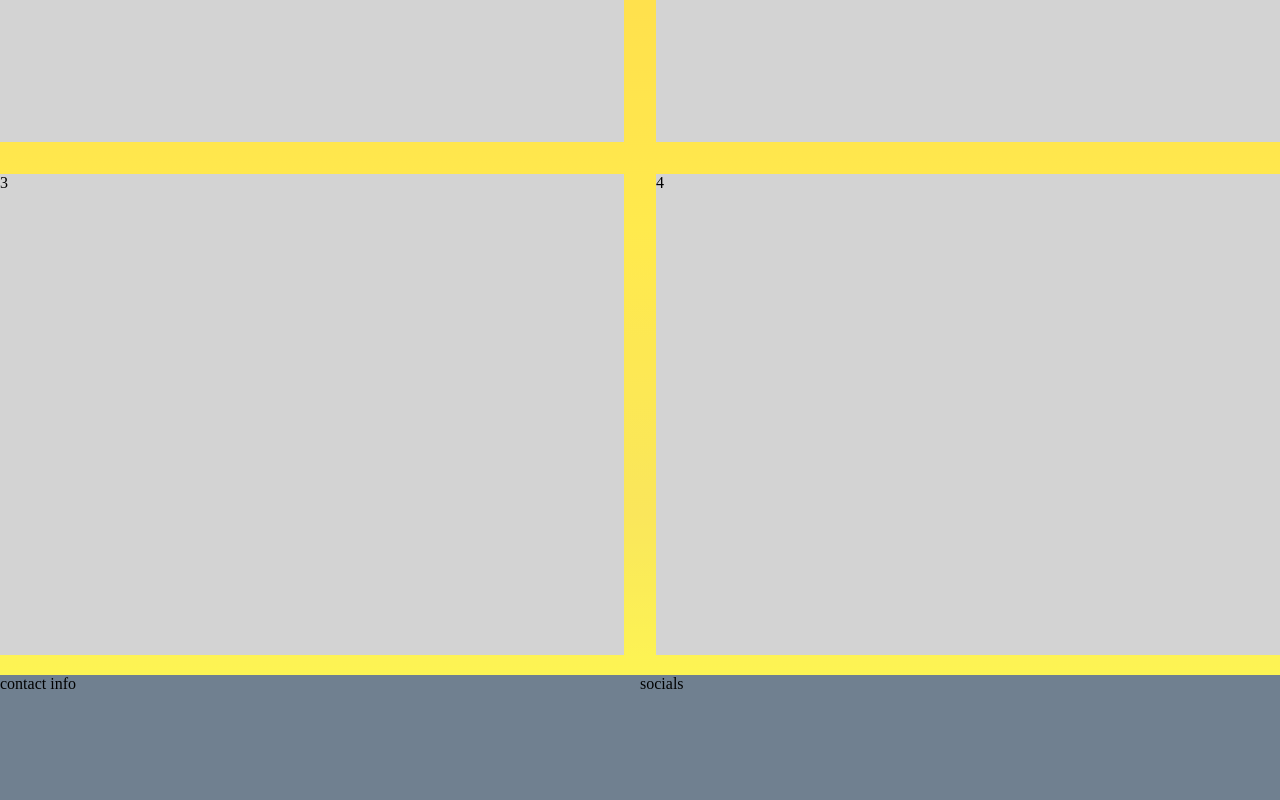
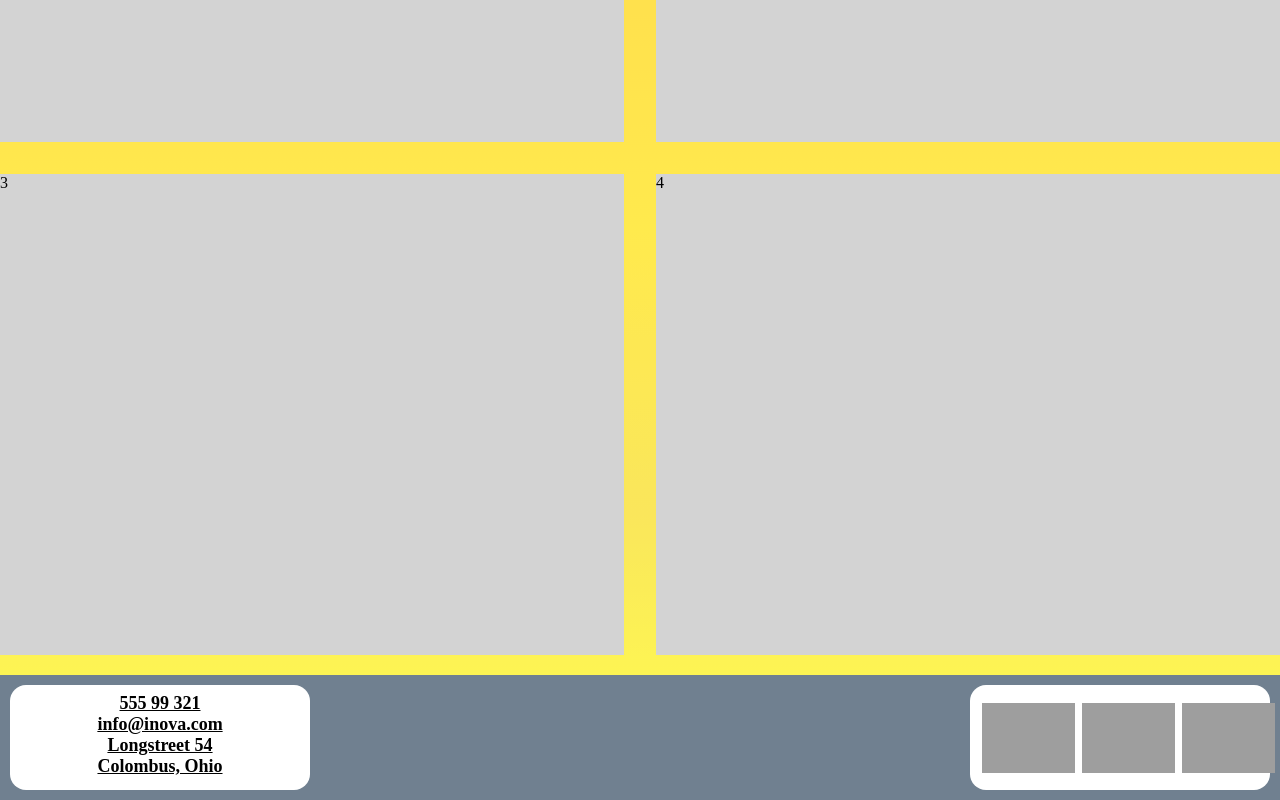
Before and after one commit to s311709/MakeItResponsive, a plain HTML site: page schedule.html in a window 1280 px wide. Shown: the part 915-1715 px from the top of the page. Drawn offline with Linux system fonts and the light colour scheme; grey boxes are pictures that could not be loaded.

Commit message:
footer på flere sider

```diff
--- a/schedule.html
+++ b/schedule.html
@@ -74,14 +74,32 @@
 </div> <!-- contents grid div --->
 
 <div class="footer">
-	<div id="contact-info">contact info</div>
-	<div id="socials">
-	socials</div>
+	<div class="contact-info">
+		<li>
+			<ul>555 99 321</ul>
+			<ul>info@inova.com</ul>
+			<ul>Longstreet 54</ul>
+			<ul>Colombus, Ohio</ul>
+		</li>
+	</div>
+	<div class="socials">
+		<div class="icon">
+			<a target="_blank" href="https://www.facebook.com/">
+				<img height="70px" src="https://iconmonstr.com/wp-content/g/gd/makefg.php?i=../assets/preview/2012/png/iconmonstr-facebook-3.png&r=0&g=0&b=0" alt="facebook">
+			</a>
+		</div>
+		<div class="icon">
+			<a target="_blank" href="https://twitter.com/">
+				<img height="70px" src="https://iconmonstr.com/wp-content/g/gd/makefg.php?i=../assets/preview/2012/png/iconmonstr-twitter-3.png&r=0&g=0&b=0" alt="twitter">
+			</a>
+		</div>
+
+		<div class="icon">
+			<a target="_blank" href="https://www.instagram.com/">
+				<img height="70px" src="https://iconmonstr.com/wp-content/g/gd/makefg.php?i=../assets/preview/2016/png/iconmonstr-instagram-13.png&r=0&g=0&b=0" alt="instagram"></a>
+		</div>
+	</div>
 </div> <!-- footer div -->
-
-<div class="page-sizer"></div>
-
-</div> <!-- wrapper-div -->
 
 </body>
 </html>
```
Also changed, not shown: about.html (+25 -3 lines), meetOurTeam.html (+25 -3 lines).
